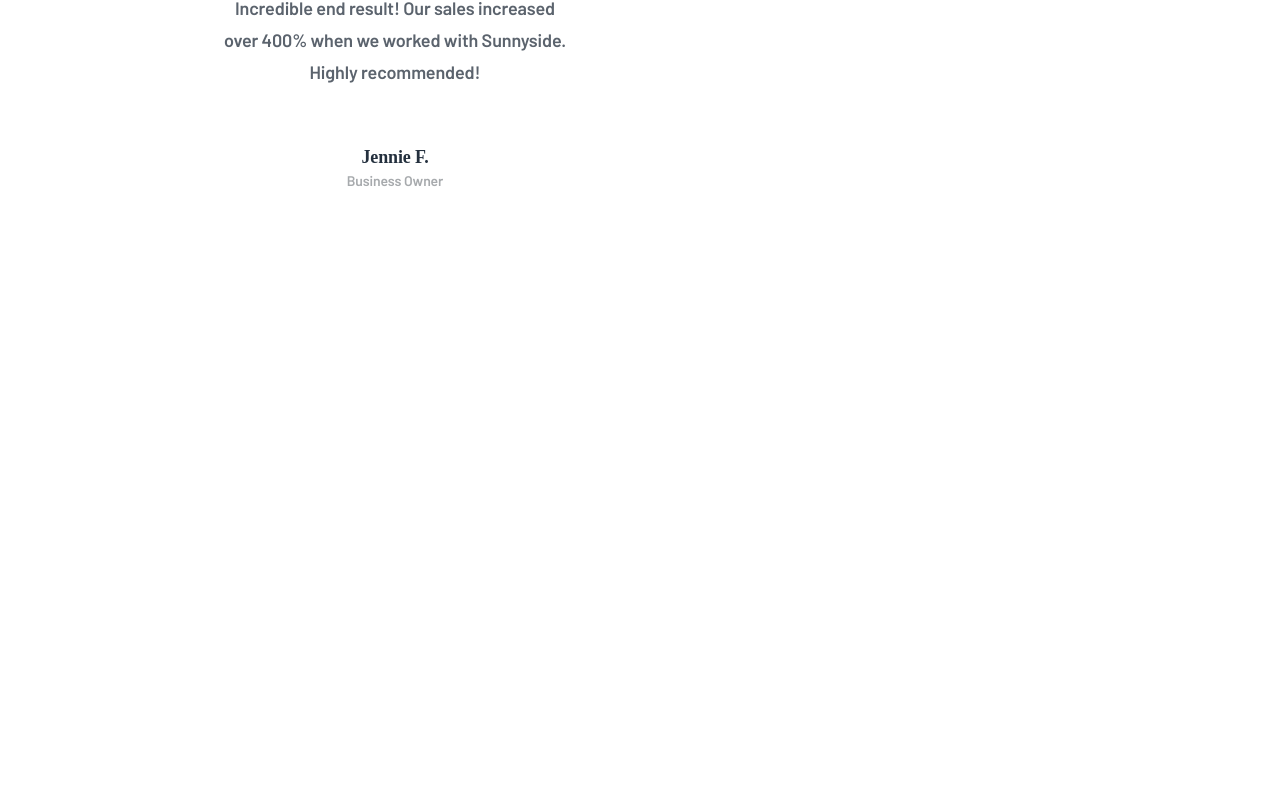
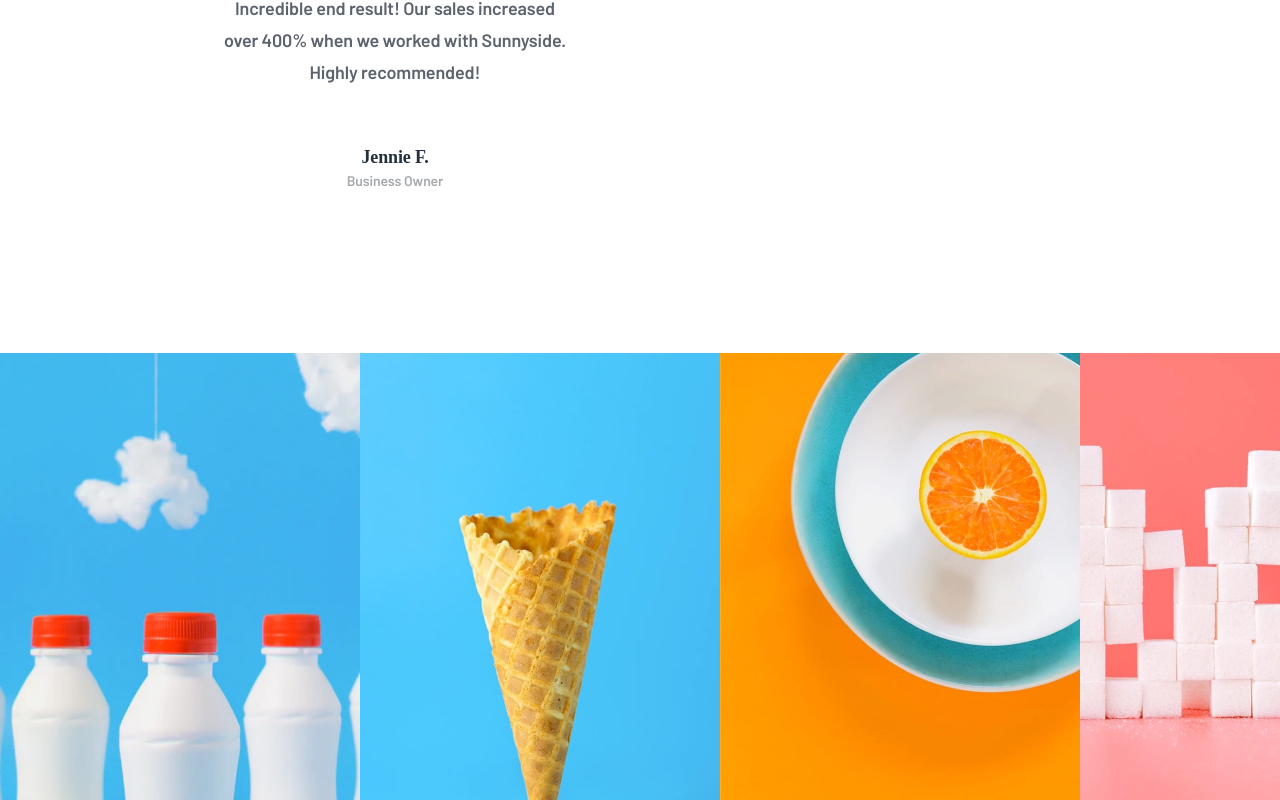
Before and after one commit to caarlosdamian/sunnyside-landingpage, a React (Vite) app: page / in a window 1280 px wide. Shown: the part 3369-4169 px from the top of the page. Before the commit the page ends 3722 px from the top, so only its background shows below. Built offline with nearby package versions, Linux system fonts and the light colour scheme; a web font is replaced by a local one.

Commit message:
added bottom middle grid images

```diff
--- a/src/App.tsx
+++ b/src/App.tsx
@@ -1,4 +1,5 @@
 import './App.scss'
+import { BottomMiddle } from './sections/bottomMiddle/BottomMiddle'
 import { BottomTop } from './sections/bottomTop/BottomTop'
 import { Header } from './sections/header/Header'
 import { Middle } from './sections/middle/Middle'
@@ -10,6 +11,7 @@
      <Header/>
      <Middle/>
      <BottomTop/>
+     <BottomMiddle/>
     </main>
   )
 }
--- /dev/null
+++ b/src/sections/bottomMiddle/BottomMiddle.scss
@@ -0,0 +1,8 @@
+.bottom-middle__container {
+    display: grid;
+    grid-template-columns: repeat(4, 360px);
+
+    .bottom-middle__img {
+        height: 447px;
+    }
+}
--- /dev/null
+++ b/src/sections/bottomMiddle/BottomMiddle.tsx
@@ -0,0 +1,17 @@
+import React from "react";
+import milk from "../../images/desktop/image-gallery-milkbottles.jpg";
+import cone from "../../images/desktop/image-gallery-cone.jpg";
+import orange from "../../images/desktop/image-gallery-orange.jpg";
+import sugar from "../../images/desktop/image-gallery-sugarcubes.jpg";
+import "./BottomMiddle.scss";
+
+export const BottomMiddle = () => {
+  return (
+    <div className="bottom-middle__container">
+      <img src={milk} alt="milk" className="bottom-middle__img" />
+      <img src={cone} alt="cone" className="bottom-middle__img" />
+      <img src={orange} alt="orange" className="bottom-middle__img" />
+      <img src={sugar} alt="sugar" className="bottom-middle__img" />
+    </div>
+  );
+};
```
